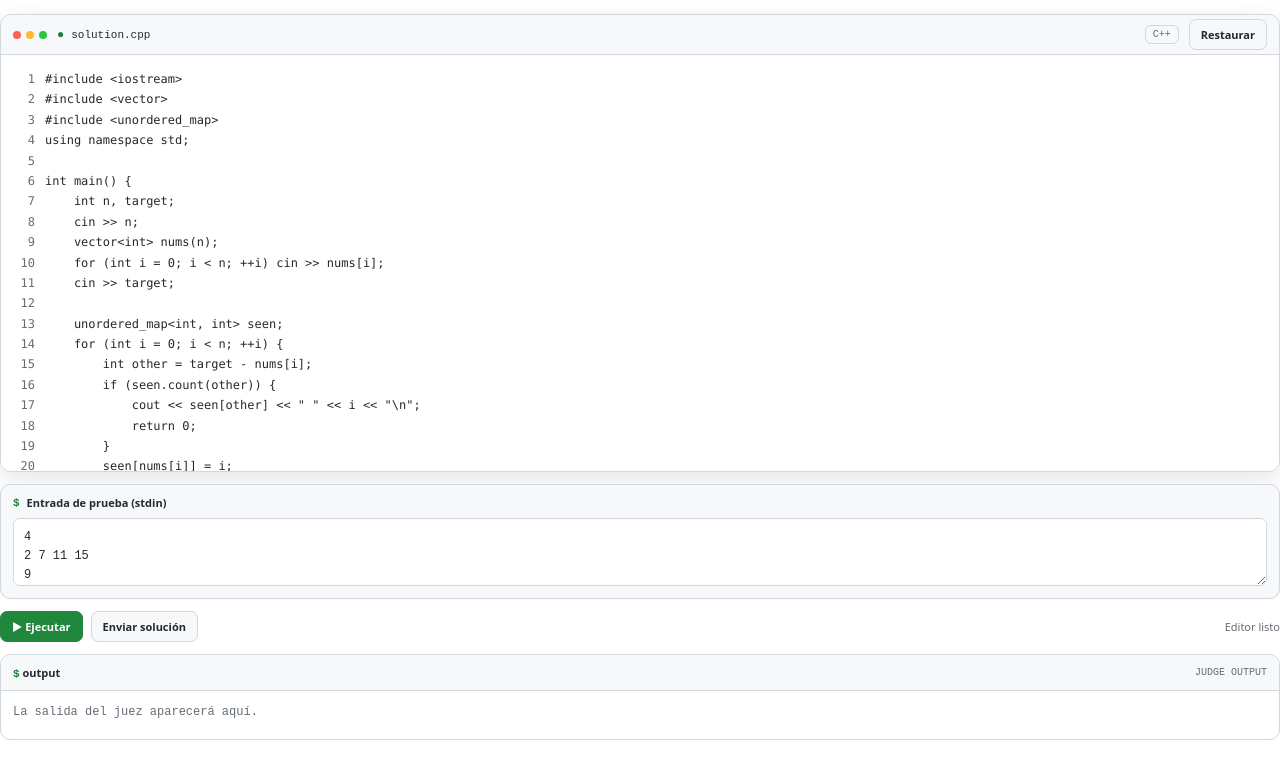
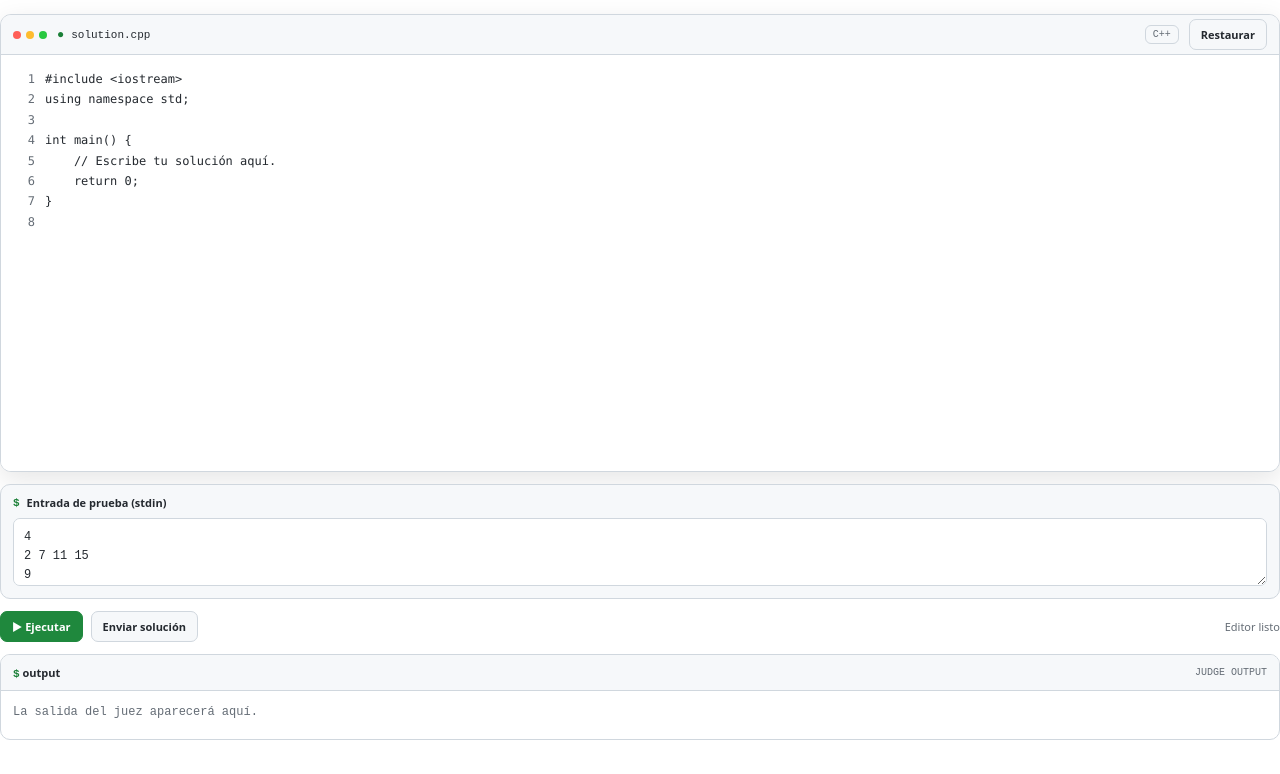
Before and after one commit to Z43L/codeforge, a website: page apps/mcp/public/ide.html in a window 1280 px wide. Shown: the part 26-800 px from the top of the page. Drawn offline with Linux system fonts and the light colour scheme.

Commit message:
Replace solved Two Sum default with generic C++ starter template

```diff
--- a/apps/mcp/public/ide.html
+++ b/apps/mcp/public/ide.html
@@ -164,7 +164,7 @@ pre#result.bad { color: var(--terminal-red); }
     { id: 62, name: "Java" }, { id: 63, name: "JavaScript" }, { id: 74, name: "TypeScript" }
   ];
   var templates = {
-    "C++": "#include <iostream>\n#include <vector>\n#include <unordered_map>\nusing namespace std;\n\nint main() {\n    int n, target;\n    cin >> n;\n    vector<int> nums(n);\n    for (int i = 0; i < n; ++i) cin >> nums[i];\n    cin >> target;\n\n    unordered_map<int, int> seen;\n    for (int i = 0; i < n; ++i) {\n        int other = target - nums[i];\n        if (seen.count(other)) {\n            cout << seen[other] << \" \" << i << \"\\n\";\n            return 0;\n        }\n        seen[nums[i]] = i;\n    }\n    return 0;\n}\n",
+    "C++": "#include <iostream>\nusing namespace std;\n\nint main() {\n    // Escribe tu solución aquí.\n    return 0;\n}\n",
     "C": "#include <stdio.h>\n\nint main(void) {\n    /* Escribe tu solución aquí. */\n    return 0;\n}\n",
     "Python 3": "import sys\n\ndef main():\n    data = list(map(int, sys.stdin.read().split()))\n    # Escribe tu solución aquí.\n\nif __name__ == \"__main__\":\n    main()\n",
     "JavaScript": "const fs = require('fs');\nconst input = fs.readFileSync(0, 'utf8').trim();\n\n// Escribe tu solución aquí.\n",
```
